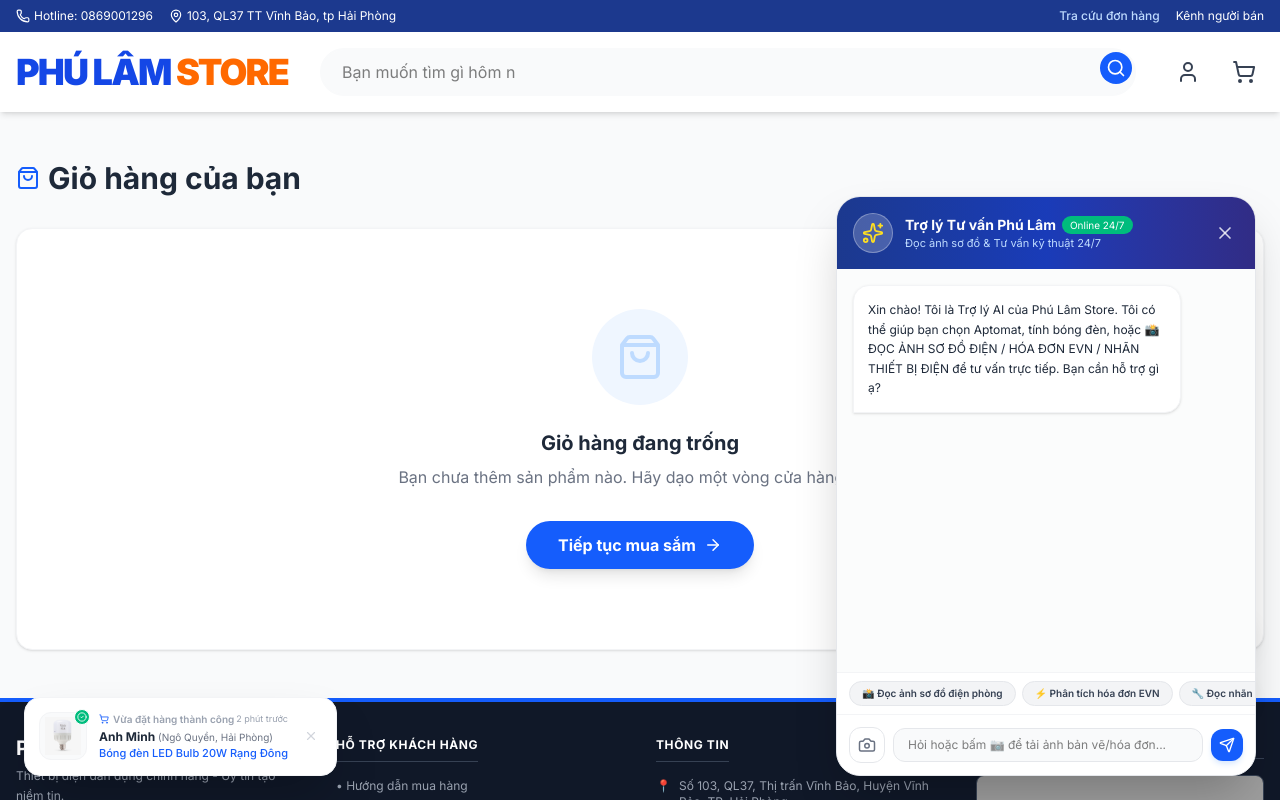
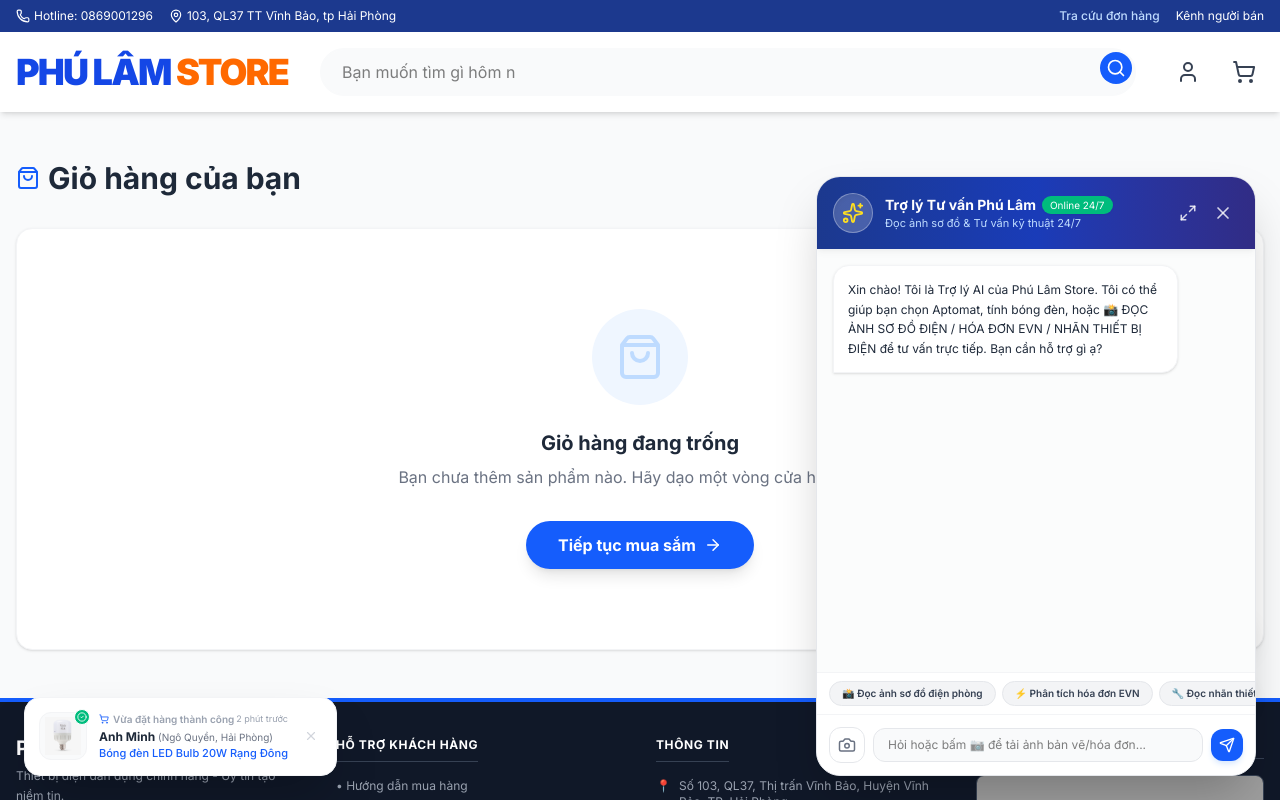
Before and after one commit to huuphuoc2005-php/Web-E-Commerce-shop-gia-du-ng-, a Next.js app: page /cart in a window 1280 px wide. Both pictures are taken after a click on the button "💬 Hỏi Trợ lý Kỹ Thuật (Hỗ trợ chụp ảnh 📸)". Shown: the top 800 px of the page. Built offline with nearby package versions, Linux system fonts and the light colour scheme; grey boxes are pictures that could not be loaded.

Commit message:
Add Maximize and Minimize feature to Gemini AI Chatbox widget

```diff
--- a/app/components/AIChatAssistant.tsx
+++ b/app/components/AIChatAssistant.tsx
@@ -1,7 +1,7 @@
 "use client";
 
 import { useState, useRef, useEffect } from "react";
-import { Bot, X, Send, Sparkles, ShoppingBag, CheckCircle, Image as ImageIcon, Camera, Trash2 } from "lucide-react";
+import { Bot, X, Send, Sparkles, ShoppingBag, CheckCircle, Image as ImageIcon, Camera, Trash2, Maximize2, Minimize2 } from "lucide-react";
 import { useCart } from "@/lib/cart";
 import { toast } from "sonner";
 import Link from "next/link";
@@ -63,6 +63,7 @@ const mockKnowledge: Record<string, { text: string; products: ProductRecommendat
 
 export default function AIChatAssistant() {
   const [isOpen, setIsOpen] = useState(false);
+  const [isMaximized, setIsMaximized] = useState(false);
   const [input, setInput] = useState("");
   const [selectedImage, setSelectedImage] = useState<string | null>(null);
   const [selectedImageMime, setSelectedImageMime] = useState<string>("image/jpeg");
@@ -189,29 +190,50 @@ export default function AIChatAssistant() {
         </button>
       )}
 
-      {/* CỬA SỔ WIDGET CHAT AI */}
+      {/* CỬA SỔ WIDGET CHAT AI (HỖ TRỢ PHÓNG TO / THU NHỎ LẠI THEO Ý NGƯỜI DÙNG) */}
       {isOpen && (
-        <div className="bg-white rounded-3xl shadow-2xl border border-gray-200 w-[360px] sm:w-[420px] h-[580px] flex flex-col overflow-hidden animate-in fade-in slide-in-from-bottom-5 duration-300">
-          {/* HEADER CHAT */}
-          <div className="bg-gradient-to-r from-blue-900 via-blue-800 to-indigo-900 text-white p-4 flex items-center justify-between">
+        <div
+          className={`bg-white border border-gray-200 flex flex-col overflow-hidden transition-all duration-300 ${
+            isMaximized
+              ? "fixed inset-4 sm:inset-10 z-50 rounded-3xl shadow-2xl w-auto h-auto max-w-5xl mx-auto"
+              : "rounded-3xl shadow-2xl w-[360px] sm:w-[440px] h-[600px]"
+          }`}
+        >
+          {/* HEADER CHAT CÓ NÚT PHÓNG TO / THU NHỎ / ĐÓNG */}
+          <div className="bg-gradient-to-r from-blue-900 via-blue-800 to-indigo-900 text-white p-4 flex items-center justify-between shadow-md shrink-0">
             <div className="flex items-center gap-3">
-              <div className="w-10 h-10 rounded-full bg-white/20 flex items-center justify-center border border-white/30 text-yellow-300">
+              <div className="w-10 h-10 rounded-full bg-white/20 flex items-center justify-center border border-white/30 text-yellow-300 shadow-inner">
                 <Sparkles size={22} />
               </div>
               <div>
                 <h3 className="font-bold text-sm flex items-center gap-1.5">
-                  Trợ lý Tư vấn Phú Lâm <span className="text-[10px] bg-emerald-500 text-white px-2 py-0.5 rounded-full font-normal">Online 24/7</span>
+                  Trợ lý Tư vấn Phú Lâm <span className="text-[10px] bg-emerald-500 text-white px-2 py-0.5 rounded-full font-normal shadow-xs">Online 24/7</span>
                 </h3>
                 <p className="text-[11px] text-blue-200">Đọc ảnh sơ đồ & Tư vấn kỹ thuật 24/7</p>
               </div>
             </div>
 
-            <button
-              onClick={() => setIsOpen(false)}
-              className="text-white/80 hover:text-white p-1 rounded-lg hover:bg-white/10 transition"
-            >
-              <X size={20} />
-            </button>
+            {/* Cụm nút điều khiển: Phóng to / Thu nhỏ / Đóng */}
+            <div className="flex items-center gap-1">
+              <button
+                onClick={() => setIsMaximized(!isMaximized)}
+                className="text-white/80 hover:text-white p-1.5 rounded-lg hover:bg-white/10 transition"
+                title={isMaximized ? "Thu nhỏ cửa sổ" : "Phóng to toàn màn hình"}
+              >
+                {isMaximized ? <Minimize2 size={18} /> : <Maximize2 size={18} />}
+              </button>
+
+              <button
+                onClick={() => {
+                  setIsOpen(false);
+                  setIsMaximized(false);
+                }}
+                className="text-white/80 hover:text-white p-1.5 rounded-lg hover:bg-white/10 transition"
+                title="Đóng cửa sổ chat"
+              >
+                <X size={20} />
+              </button>
+            </div>
           </div>
 
           {/* KHUNG NỘI DUNG CHAT */}
```
